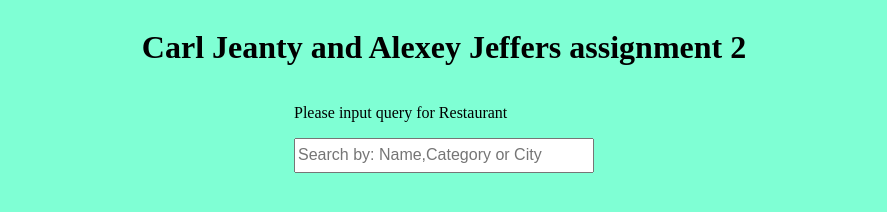
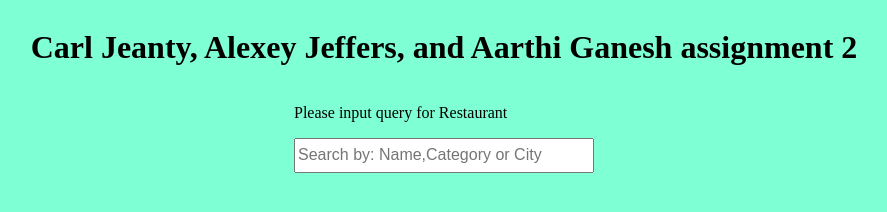
Before and after one commit to aarthig5/377-asst-2, a website: page public/index.html in a window 1280 px wide. Shown: the whole page, without its empty margins (196-1083 px from the left). Drawn offline with Linux system fonts and the light colour scheme.

Commit message:
name updates

```diff
--- a/public/index.html
+++ b/public/index.html
@@ -2,14 +2,14 @@
 <head>
     <meta charset="UTF-8">
     <meta name="viewport" content="width=device-width, initial-scale=1.0">
-    <title>Carl Jeanty and Alexey Jeffers assignment 2</title>
+    <title>Carl Jeanty, Alexey Jeffers, and Aarthi Ganesh assignment 2</title>
     <link rel = "stylesheet" type = "text/css" href = "styles.css" />
 </head>
 <body>
 
     <div class="container">
         <div class="header">
-            <h1>Carl Jeanty and Alexey Jeffers assignment 2</h1>
+            <h1>Carl Jeanty, Alexey Jeffers, and Aarthi Ganesh assignment 2</h1>
 
         </div>
         <form>
```
